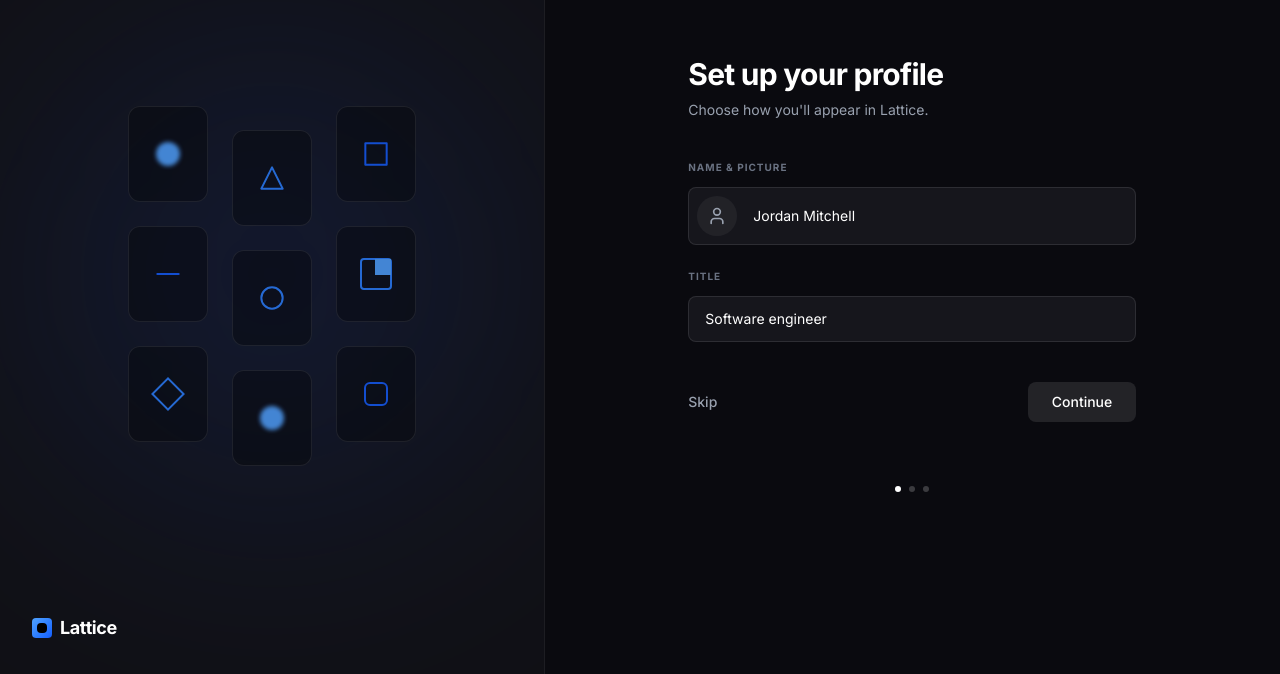
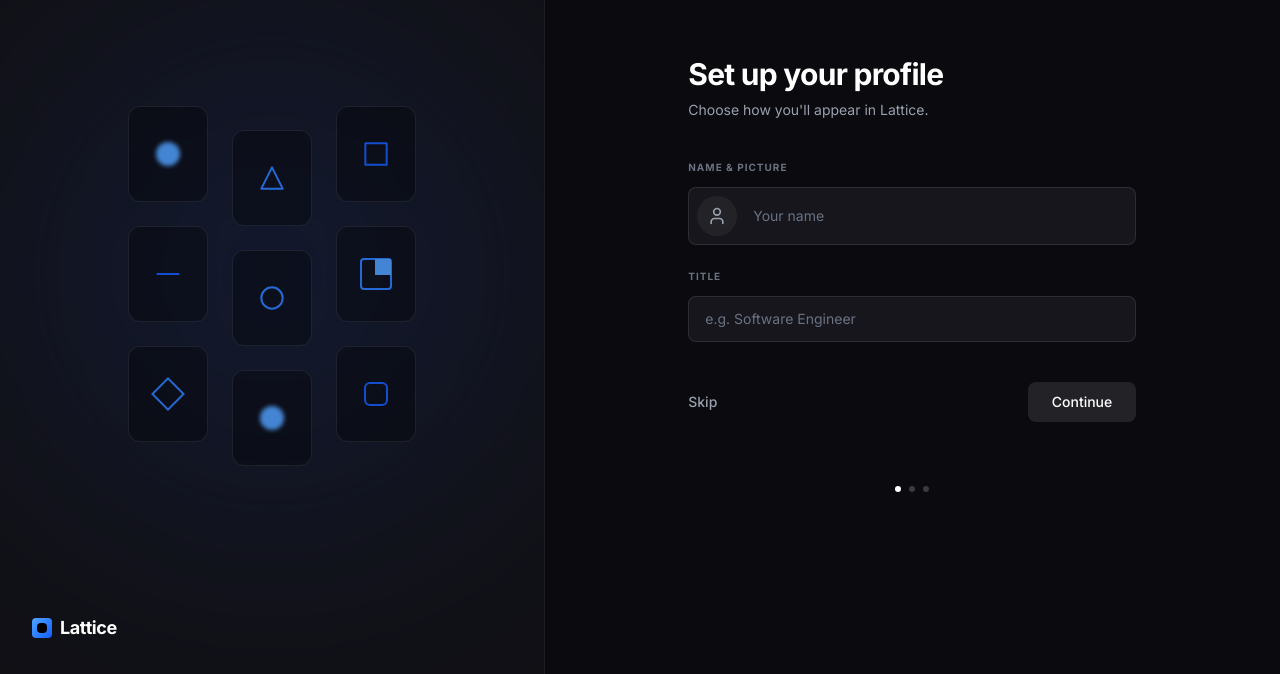
Before and after one commit to fideller67-sys/Lattice, a React (Vite) app: page /setup-profile in a window 1280 px wide. Shown: the part 126-800 px from the top of the page. Built offline with nearby package versions, Linux system fonts and the light colour scheme.

Commit message:
UI Updates: Clear initial profile setup data

```diff
--- a/src/pages/SetupProfile.jsx
+++ b/src/pages/SetupProfile.jsx
@@ -5,8 +5,8 @@ import { User } from 'lucide-react';
 
 export default function SetupProfile() {
   const navigate = useNavigate();
-  const [name, setName] = useState('Jordan Mitchell');
-  const [title, setTitle] = useState('Software engineer');
+  const [name, setName] = useState('');
+  const [title, setTitle] = useState('');
 
   const handleContinue = (e) => {
     e.preventDefault();
@@ -31,7 +31,8 @@ export default function SetupProfile() {
               type="text"
               value={name}
               onChange={(e) => setName(e.target.value)}
-              className="flex-1 bg-transparent border-none text-sm text-white focus:outline-none"
+              placeholder="Your name"
+              className="flex-1 bg-transparent border-none text-sm text-white placeholder-gray-500 focus:outline-none"
               required
             />
           </div>
@@ -43,6 +44,7 @@ export default function SetupProfile() {
             type="text"
             value={title}
             onChange={(e) => setTitle(e.target.value)}
+            placeholder="e.g. Software Engineer"
             className="w-full bg-[#16161c] border border-white/10 rounded-lg px-4 py-3 text-sm text-white placeholder-gray-500 focus:outline-none focus:border-blue-500 transition-colors"
             required
           />
```
